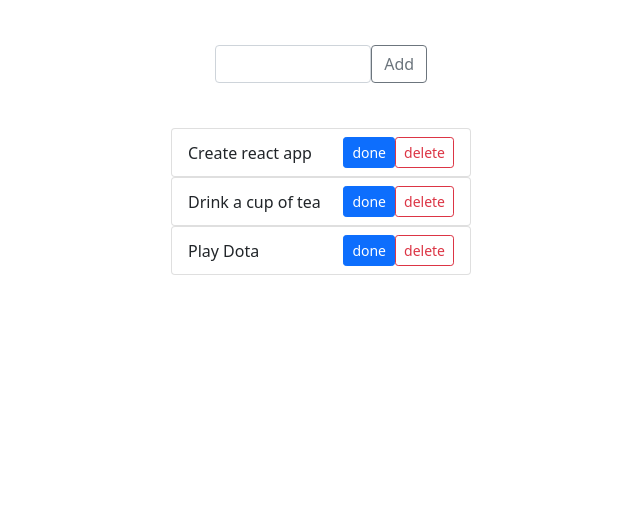
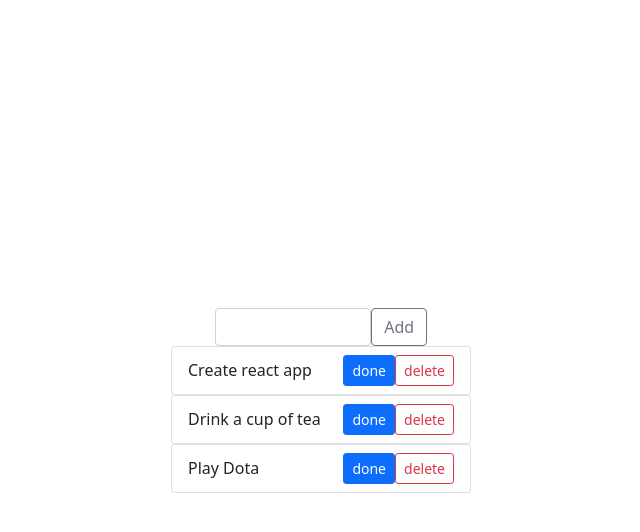
Before and after one commit to SweetAlcatel/typescript-todo-app, a React app: page / in a window 1280 px wide. Shown: the top 532 px of the page, without its empty margins (319-959 px from the left). Built offline with nearby package versions, Linux system fonts and the light colour scheme.

Commit message:
changed height and place

```diff
--- a/src/components/app/app.css
+++ b/src/components/app/app.css
@@ -1,9 +1,9 @@
 .app {
-    height: 40vh;
+    height: 100vh;
     display: flex;
     flex-direction: column;
     align-items: center;
-    justify-content: space-evenly;
+    justify-content: center;
 
 }
 
```
